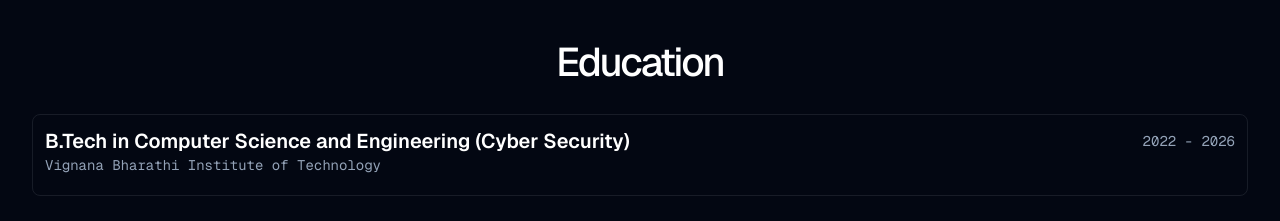
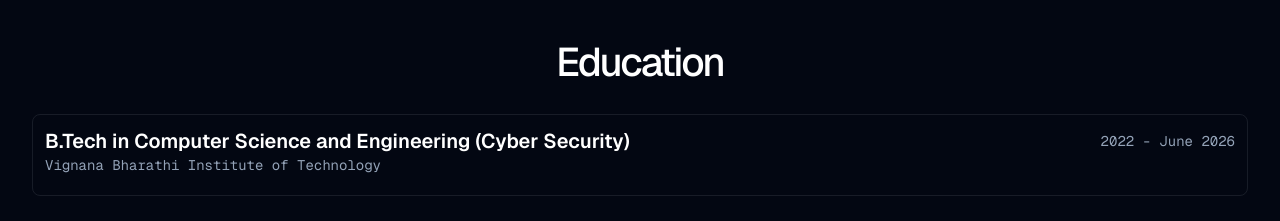
Before and after one commit to vanamkarthiknetha/myportfoliio, a Next.js app: page /v1 in a window 1280 px wide. Shown: the part 1140-1361 px from the top of the page. Built offline with nearby package versions, Linux system fonts and the light colour scheme; no server answers.

Commit message:
Update education duration to June 2026

```diff
--- a/components/v2/sections/About.js
+++ b/components/v2/sections/About.js
@@ -105,7 +105,10 @@ const About = () => {
                 );
               })()}
               <p className="mt-1 text-xs text-ln-muted">
-                {edu["B.Tech"].inst_name} · {edu["B.Tech"].duration}
+                {edu["B.Tech"].inst_name}
+              </p>
+              <p className="mt-0.5 text-xs text-ln-muted">
+                {edu["B.Tech"].duration}
               </p>
             </GlassCard>
           </motion.div>
--- a/data/about/edu.json
+++ b/data/about/edu.json
@@ -2,7 +2,7 @@
     "B.Tech":{
         "inst_name":"Vignana Bharathi Institute of Technology",
         "branch":"Computer Science and Engineering (Cyber Security)",
-        "duration":"2022 - 2026",
+        "duration":"2022 - June 2026",
         "cgpa":"9.18"
     }
 }
```
